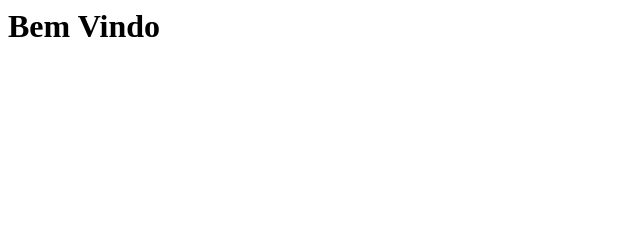
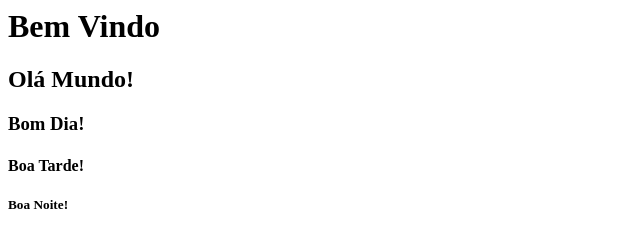
Before and after one commit to lipeemorais/curso_gitub, a plain HTML site: page index.html in a window 1280 px wide. Shown: the whole page, without its empty margins (0-640 px from the left). Drawn offline with Linux system fonts and the light colour scheme.

Commit message:
Inserindo frases

```diff
--- a/index.html
+++ b/index.html
@@ -1 +1,9 @@
 <h1>Bem Vindo</h1>
+
+<h2>Olá Mundo!</h2>
+
+<h3>Bom Dia!</h3>
+
+<h4>Boa Tarde!</h4>
+
+<h5>Boa Noite!</h5>
```
